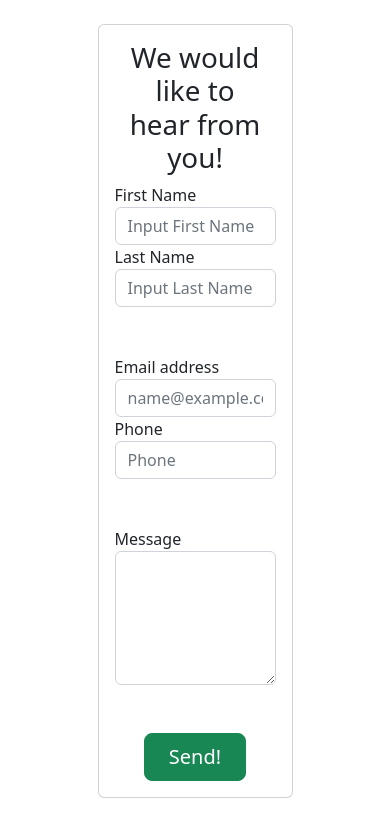
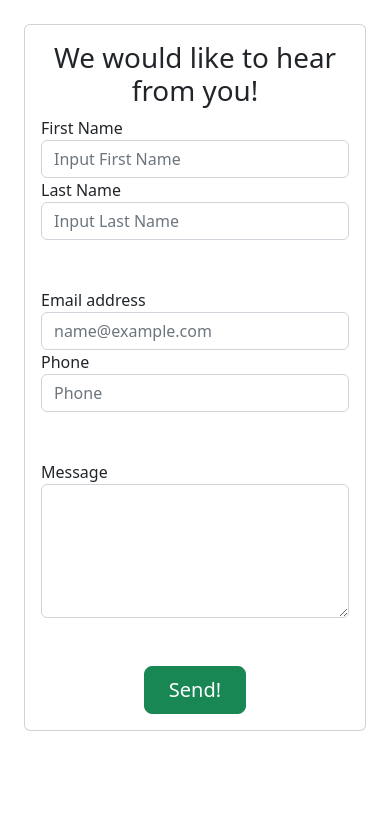
Before and after one commit to step11angelo/mini1-stephen, a plain HTML site: page contactform.html in a window 390 px wide. Drawn offline with nearby package versions, Linux system fonts and the light colour scheme.

Commit message:
edited col contactform

```diff
--- a/contactform.html
+++ b/contactform.html
@@ -19,7 +19,7 @@
     <title>HCGN Ph- Contact Us</title>
   </head>
   <body class="d-flex justify-content-center">
-    <div class="card col-6 p-3 m-4">
+    <div class="card col-md-6 col-lg-6 p-3 m-4">
       <div class="container text-center">
         <h1>We would like to hear from you!</h1>
       </div>
```
